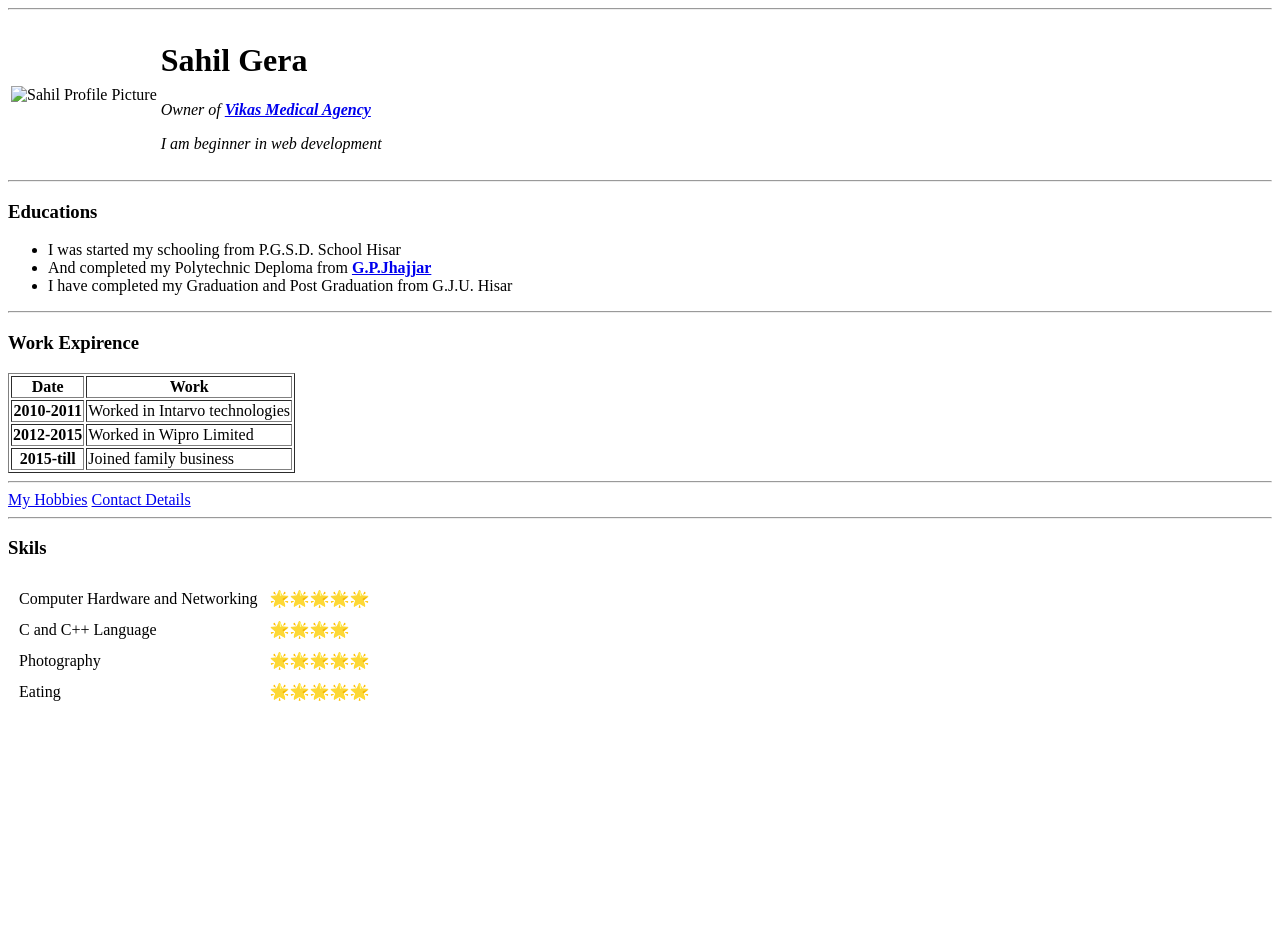
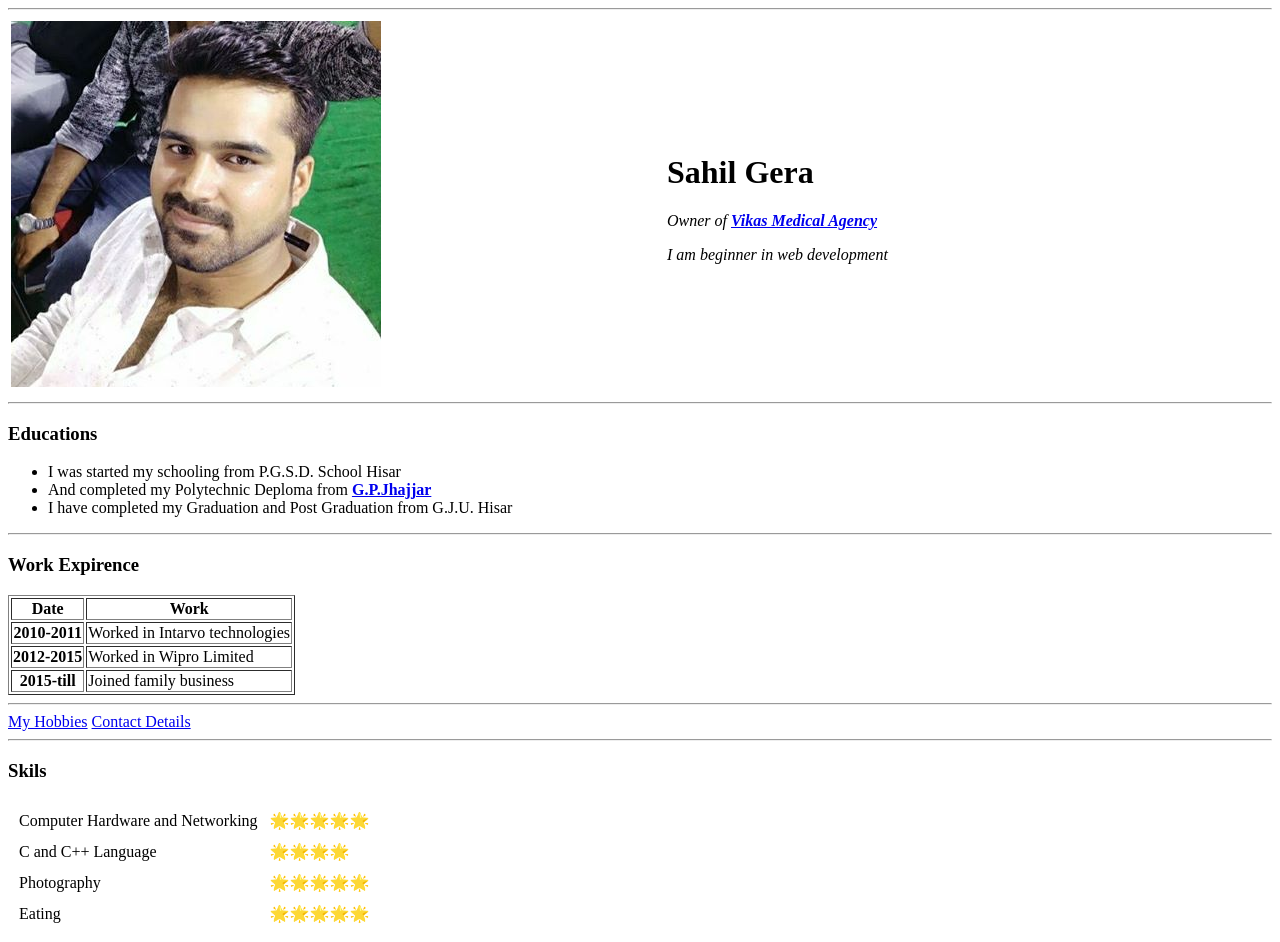
Before and after one commit to Sahilgera-sir/CV, a plain HTML site: page index.html in a window 1280 px wide. Before the commit the page ends 800 px from the top, so only its background shows below. Drawn offline with Linux system fonts and the light colour scheme.

Commit message:
Add Initial CV Website

```diff
--- a/index.html
+++ b/index.html
@@ -9,7 +9,7 @@
 <body>
   <table>
     <tr>
-      <td><img src="image/Sahil Gera.png"alt="Sahil Profile Picture"></td>
+      <td><img src="Sahil Gera.png"alt="Sahil Profile Picture"></td>
       <td><h1>Sahil Gera</h1>
       <p><em>Owner of <strong><a href="https://www.jantareview.com/Gorakhpur/biz_422147/Vikas-Medical-Agency">Vikas Medical Agency</a></strong></em></p>
       <p><em>I am beginner in web development</em></p></td>
```
